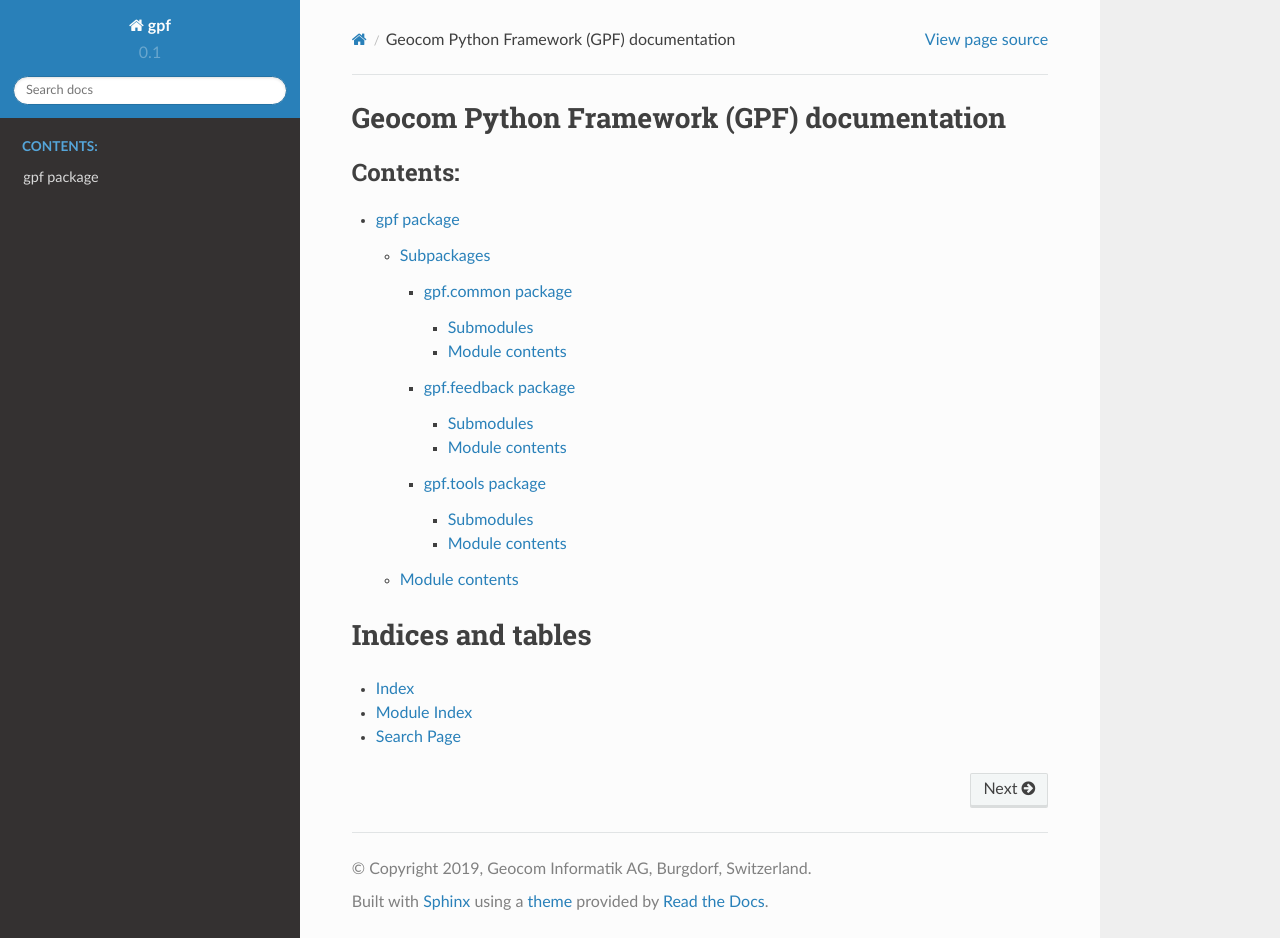
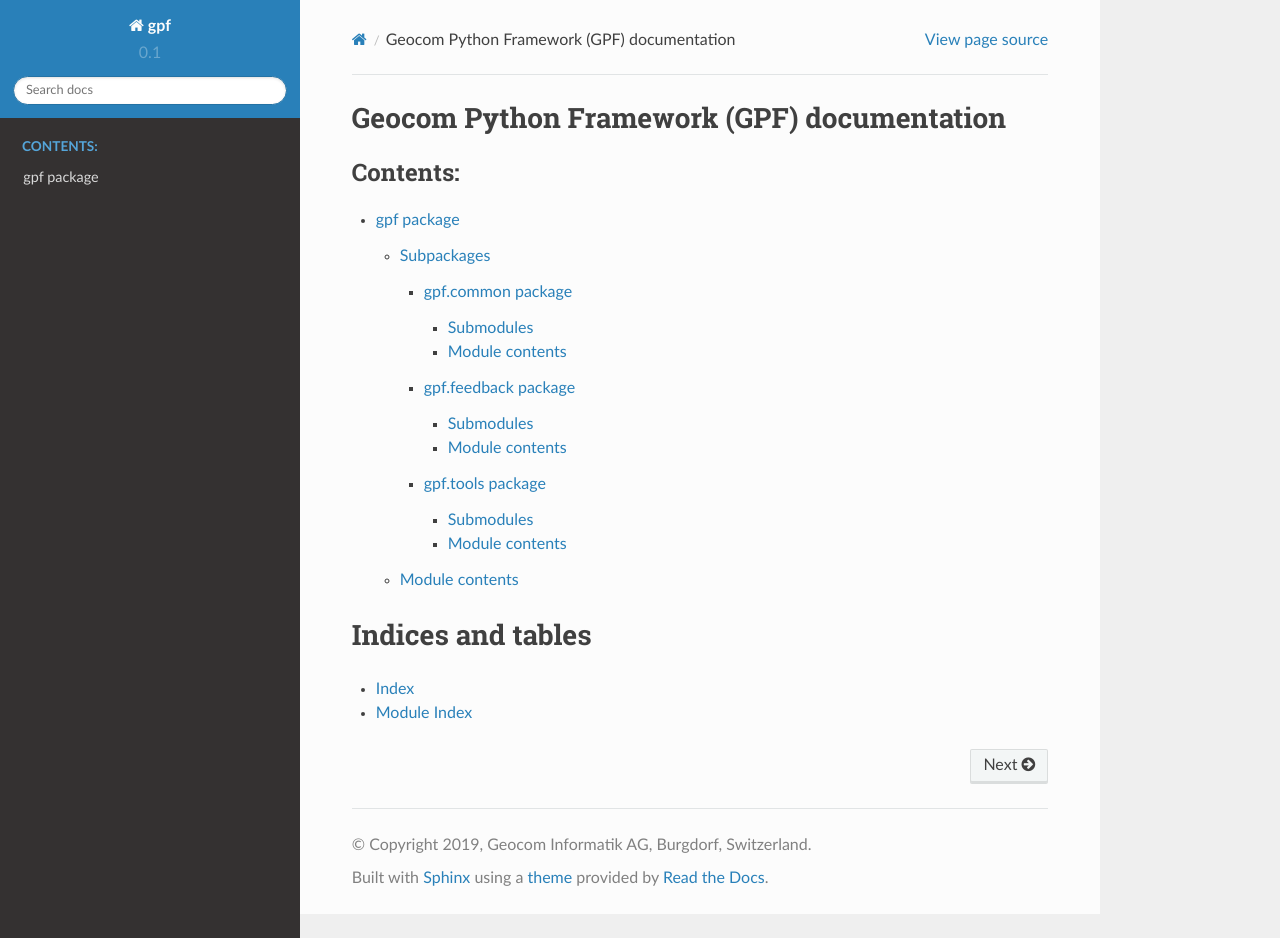
Before and after one commit to geocom-gis/gpf, a Sphinx documentation site: the page built from apidoc/source/index.rst, in a window 1280 px wide and 938 px high. Built offline with Sphinx 7.4.7 and the Read the Docs theme 2.0.0, drawn with Linux system fonts in a browser that asks for light colours; pages that are not in the unit, such as notebooks, are missing from menus.

Commit message:
Removed useless search link from index.rst

```diff
--- a/apidoc/source/index.rst
+++ b/apidoc/source/index.rst
@@ -18,4 +18,3 @@ Indices and tables
 
 * :ref:`genindex`
 * :ref:`modindex`
-* :ref:`search`
```
